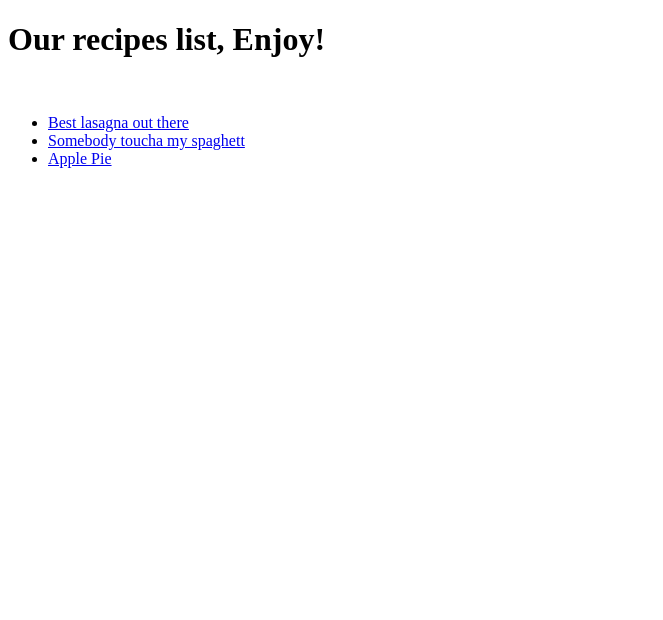
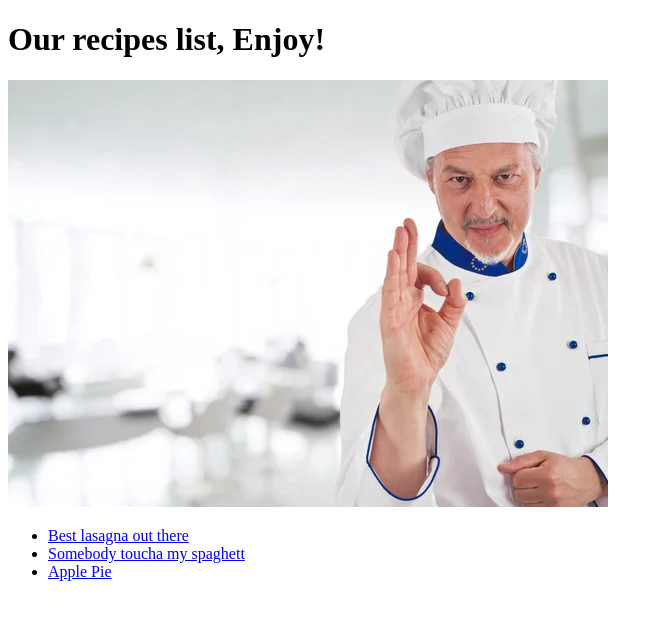
Before and after one commit to norterrn/odin-recipes, a plain HTML site: page index.html in a window 1280 px wide. Shown: the whole page, without its empty margins (0-663 px from the left). Drawn offline with Linux system fonts and the light colour scheme.

Commit message:
Added index img

```diff
--- a/index.html
+++ b/index.html
@@ -8,7 +8,7 @@
 </head>
 <body>
     <h1>Our recipes list, Enjoy!</h1>
-    <img src="" alt="">
+    <img src="/images/chef.jpg" alt="Chef Okay">
     <ul>
         <li><a href="/recipes/lasagna.html"> Best lasagna out there</a></li>
         <li><a href="/recipes/spaghett.html"> Somebody toucha my spaghett</a></li>
```
Also changed, not shown: images/chef.jpg (added).
